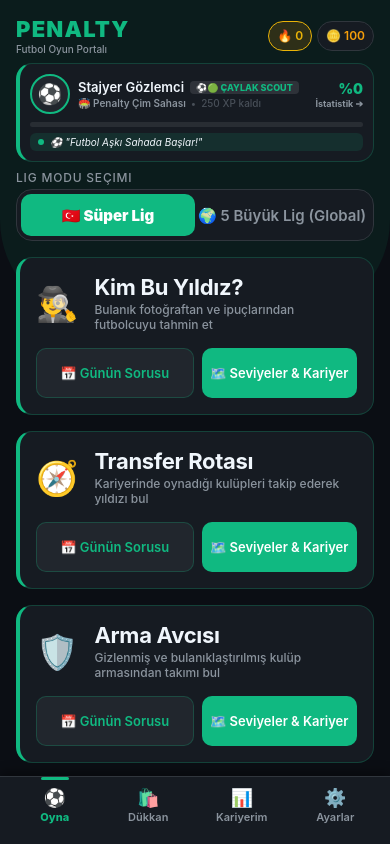
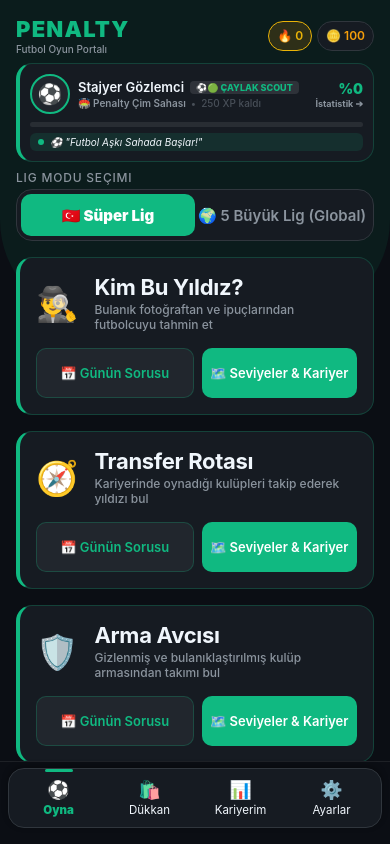
Before and after one commit to bedirhuseyinozcan/penalty, a React Native app in the folder mobile/: screen / in a window 390 px wide. Built offline with nearby package versions, Linux system fonts and the light colour scheme; no server answers.

Commit message:
feat: Update HomeBottomNav to manage active tab state and improve modal handling, enhance app.json for Android navigation bar styling, and adjust HomeScreen layout

```diff
--- a/mobile/app.json
+++ b/mobile/app.json
@@ -17,6 +17,10 @@
       "package": "com.penalty.hub",
       "usesCleartextTraffic": true
     },
+    "androidNavigationBar": {
+      "backgroundColor": "#0D1117",
+      "barStyle": "light-content"
+    },
     "web": {
       "favicon": "./src/assets/favicon.png"
     },
--- a/mobile/src/features/home/components/HomeBottomNav.tsx
+++ b/mobile/src/features/home/components/HomeBottomNav.tsx
@@ -1,11 +1,31 @@
 import React from 'react';
-import { View, Text, TouchableOpacity, StyleSheet, Platform } from 'react-native';
+import {
+  View,
+  Text,
+  TouchableOpacity,
+  StyleSheet,
+  Platform,
+  Dimensions,
+  StatusBar,
+} from 'react-native';
 import { hapticsService } from '../../../services/hapticsService';
 import { Colors } from '../../../theme/colors';
 import { Spacing, BorderRadius } from '../../../theme/spacing';
 import { Typography } from '../../../theme/typography';
 
 export type HomeNavTab = 'play' | 'shop' | 'stats' | 'settings';
+
+function getAndroidBottomInset(): number {
+  if (Platform.OS !== 'android') return 16;
+  const screenHeight = Dimensions.get('screen').height;
+  const windowHeight = Dimensions.get('window').height;
+  const statusBarHeight = StatusBar.currentHeight || 24;
+  const navBarDiff = screenHeight - windowHeight - statusBarHeight;
+
+  return Math.max(48, navBarDiff > 0 ? navBarDiff + 12 : 52);
+}
+
+const SAFE_BOTTOM_PADDING = getAndroidBottomInset();
 
 interface IHomeBottomNavProps {
   primaryColor: string;
@@ -26,6 +46,7 @@ export const HomeBottomNav: React.FC<IHomeBottomNavProps> = React.memo(
     onOpenSettings,
   }) => {
     return (
+      <View style={styles.outerWrapper}>
         <View style={styles.navBar}>
           <TouchableOpacity
             style={styles.navItem}
@@ -47,7 +68,9 @@ export const HomeBottomNav: React.FC<IHomeBottomNavProps> = React.memo(
             <Text
               style={[
                 styles.navLabel,
-              activeTab === 'play' && { color: primaryColor, fontWeight: '800' },
+                activeTab === 'play'
+                  ? { color: primaryColor, fontWeight: '900' }
+                  : { color: Colors.textPrimary },
               ]}
             >
               Oyna
@@ -74,7 +97,9 @@ export const HomeBottomNav: React.FC<IHomeBottomNavProps> = React.memo(
             <Text
               style={[
                 styles.navLabel,
-              activeTab === 'shop' && { color: primaryColor, fontWeight: '800' },
+                activeTab === 'shop'
+                  ? { color: primaryColor, fontWeight: '900' }
+                  : { color: Colors.textPrimary },
               ]}
             >
               Dükkan
@@ -101,7 +126,9 @@ export const HomeBottomNav: React.FC<IHomeBottomNavProps> = React.memo(
             <Text
               style={[
                 styles.navLabel,
-              activeTab === 'stats' && { color: primaryColor, fontWeight: '800' },
+                activeTab === 'stats'
+                  ? { color: primaryColor, fontWeight: '900' }
+                  : { color: Colors.textPrimary },
               ]}
             >
               Kariyerim
@@ -128,12 +155,15 @@ export const HomeBottomNav: React.FC<IHomeBottomNavProps> = React.memo(
             <Text
               style={[
                 styles.navLabel,
-              activeTab === 'settings' && { color: primaryColor, fontWeight: '800' },
+                activeTab === 'settings'
+                  ? { color: primaryColor, fontWeight: '900' }
+                  : { color: Colors.textPrimary },
               ]}
             >
               Ayarlar
             </Text>
           </TouchableOpacity>
+        </View>
       </View>
     );
   }
@@ -142,49 +172,51 @@ export const HomeBottomNav: React.FC<IHomeBottomNavProps> = React.memo(
 HomeBottomNav.displayName = 'HomeBottomNav';
 
 const styles = StyleSheet.create({
+  outerWrapper: {
+    width: '100%',
+    backgroundColor: Colors.background,
+    paddingHorizontal: Spacing.sm,
+    paddingTop: 6,
+    paddingBottom: SAFE_BOTTOM_PADDING,
+    borderTopWidth: 1,
+    borderTopColor: 'rgba(255, 255, 255, 0.08)',
+  },
   navBar: {
-    position: 'absolute',
-    bottom: 0,
-    left: 0,
-    right: 0,
     flexDirection: 'row',
     backgroundColor: Colors.surface,
-    borderTopWidth: 1,
-    borderTopColor: Colors.border,
-    paddingTop: Spacing.xs + 2,
-    paddingBottom: Platform.OS === 'android' ? 24 : Spacing.md,
-    paddingHorizontal: Spacing.sm,
+    borderRadius: BorderRadius.lg,
+    borderWidth: 1,
+    borderColor: Colors.border,
+    paddingVertical: 8,
+    paddingHorizontal: Spacing.xs,
     justifyContent: 'space-around',
     alignItems: 'center',
-    elevation: 20,
+    elevation: 12,
     shadowColor: '#000',
-    shadowOffset: { width: 0, height: -4 },
-    shadowOpacity: 0.35,
-    shadowRadius: 10,
-    zIndex: 50,
+    shadowOffset: { width: 0, height: -2 },
+    shadowOpacity: 0.3,
+    shadowRadius: 6,
   },
   navItem: {
     flex: 1,
     alignItems: 'center',
     justifyContent: 'center',
-    paddingVertical: 4,
+    paddingVertical: 2,
     position: 'relative',
   },
   activeIndicator: {
     position: 'absolute',
-    top: -6,
+    top: -8,
     width: 28,
     height: 3,
     borderRadius: BorderRadius.full,
   },
   navEmoji: {
     fontSize: 18,
-    marginBottom: 2,
+    marginBottom: 3,
   },
   navLabel: {
-    ...Typography.caption,
-    color: Colors.textSecondary,
-    fontSize: 11,
-    fontWeight: '600',
+    ...Typography.captionBold,
+    fontSize: 11.5,
   },
 });
--- a/mobile/src/screens/HomeScreen.tsx
+++ b/mobile/src/screens/HomeScreen.tsx
@@ -124,7 +124,7 @@ export const HomeScreen: React.FC<IHomeScreenProps> = React.memo(({ onNavigate }
         pointerEvents="none"
       />
 
-      <ScrollView contentContainerStyle={styles.container}>
+      <ScrollView style={styles.scrollView} contentContainerStyle={styles.container}>
         <View style={styles.header}>
           <View style={styles.brandCol}>
             <Text style={[styles.brandTitle, { color: theme.primaryColor }]}>PENALTY</Text>
@@ -390,9 +390,12 @@ const styles = StyleSheet.create({
     borderBottomLeftRadius: 100,
     borderBottomRightRadius: 100,
   },
+  scrollView: {
+    flex: 1,
+  },
   container: {
     padding: Spacing.md,
-    paddingBottom: 110,
+    paddingBottom: Spacing.xl,
   },
   header: {
     flexDirection: 'row',
```
Also changed, not shown: 1 other file (tests, documents, lock files or other folders). Lines whose indentation alone changed are shown as unchanged.
